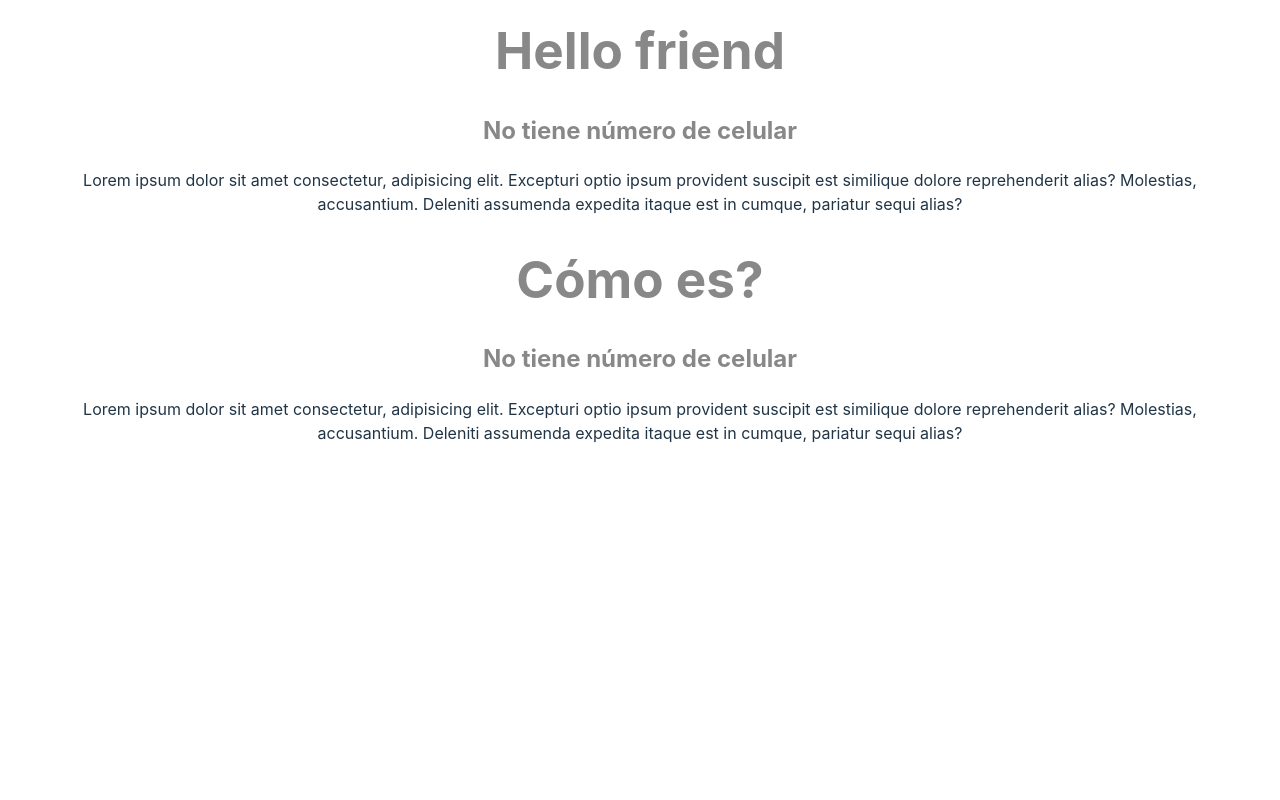
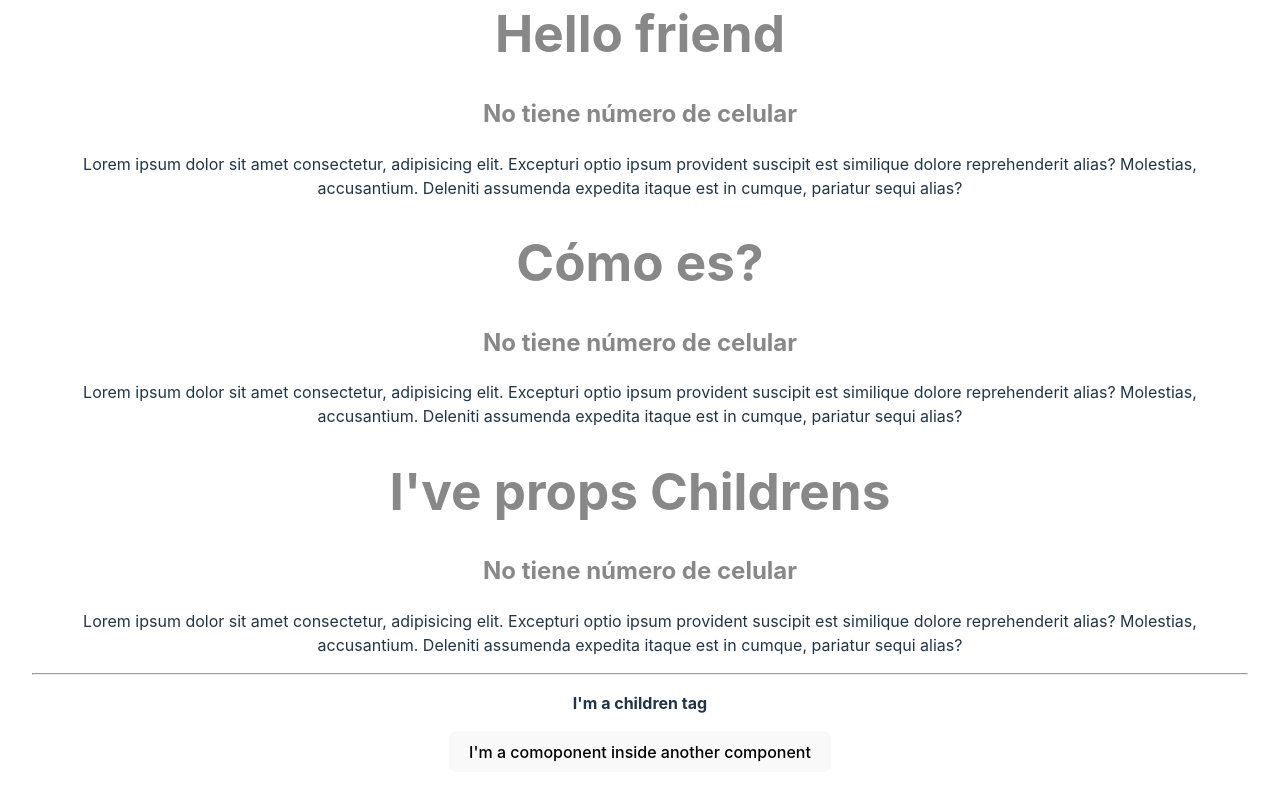
Before and after one commit to Eynar92/learningReact-beta, a React (Vite) app: page / in a window 1280 px wide. Shown: the part 290-1090 px from the top of the page. Before the commit the page ends 800 px from the top, so only its background shows below. Built offline with nearby package versions, Linux system fonts and the light colour scheme.

Commit message:
Now we know how children props work.

```diff
--- a/src/App.jsx
+++ b/src/App.jsx
@@ -1,4 +1,5 @@
 import './App.css'
+import Button from './components/Button';
 import Gretting from './components/Gretting'
 
 
@@ -33,6 +34,12 @@ function App() {
         title="Cómo es?"
       />
 
+      <Gretting title="I've props Childrens">
+        <hr />
+        <p><strong>I'm a children tag</strong></p>
+        <Button buttonTitle={`I'm a comoponent inside another component`} />
+      </Gretting>
+
       {/* {age > 20 ? <Saludo /> : ""} */}
       {/* <Saludo />
       <Saludo />
--- /dev/null
+++ b/src/components/Button.jsx
@@ -0,0 +1,7 @@
+const Button = ({ buttonTitle }) => {
+    return (
+        <button>{buttonTitle}</button>
+    )
+}
+
+export default Button;
--- a/src/components/Gretting.jsx
+++ b/src/components/Gretting.jsx
@@ -1,10 +1,11 @@
 
-function Gretting({ title, phoneNumber, isBigger, number, users, add }) {
+function Gretting({ title, phoneNumber, isBigger, number, users, add, children }) {
     // const { title } = props;
     // const user = "Miguel Melgarejo"
 
     // const add = (n1, n2) => n1 + n2;
 
+    console.log(children);
     return (
         <>
             {/* Observese que no se usa 'class' por que es una palabra reservada de JS */}
@@ -26,6 +27,7 @@ function Gretting({ title, phoneNumber, isBigger, number, users, add }) {
             <p>
                 Lorem ipsum dolor sit amet consectetur, adipisicing elit. Excepturi optio ipsum provident suscipit est similique dolore reprehenderit alias? Molestias, accusantium. Deleniti assumenda expedita itaque est in cumque, pariatur sequi alias?
             </p>
+            {children}
         </>
     )
 }
```
